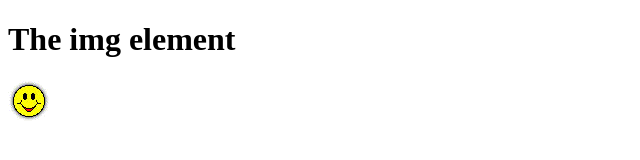
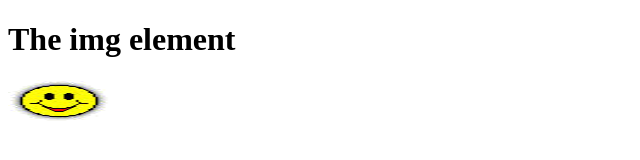
Before and after one commit to dbeod/web1, a plain HTML site: page test.html in a window 1280 px wide. Shown: the whole page, without its empty margins (0-640 px from the left). Drawn offline with Linux system fonts and the light colour scheme.

Commit message:
Update test.html
width="102"

```diff
--- a/test.html
+++ b/test.html
@@ -4,7 +4,7 @@
 
 <h1>The img element</h1>
 
-<img src="smiley.gif" alt="Smiley face" width="42" height="42">
+<img src="smiley.gif" alt="Smiley face" width="102" height="42">
 
 </body>
 </html>
```
